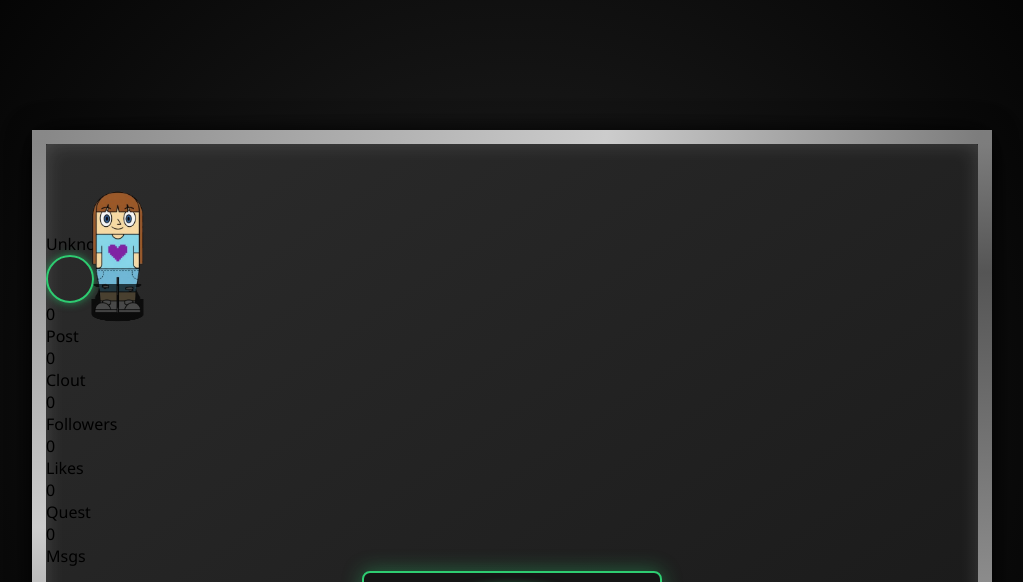
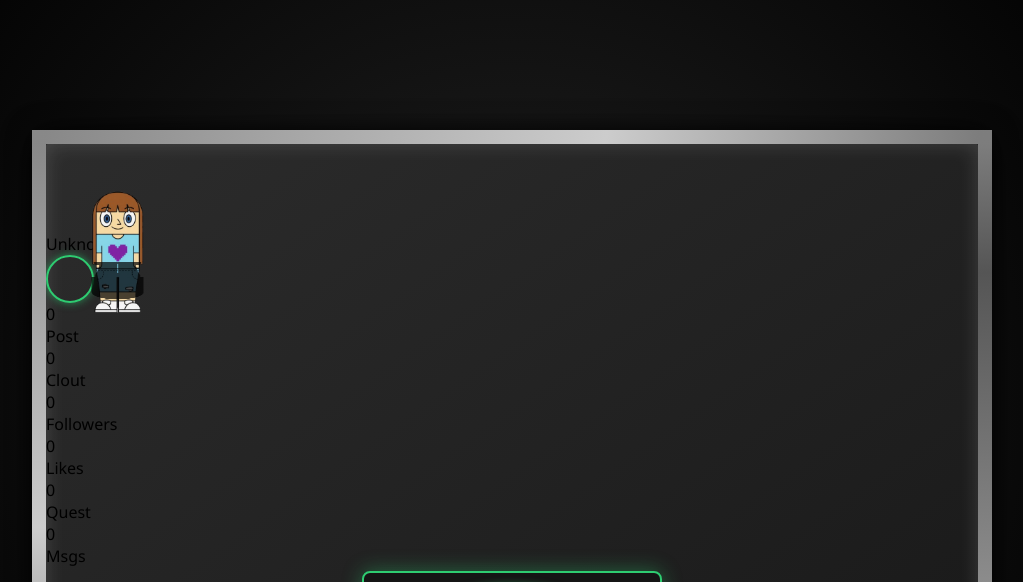
Before and after one commit to DjPressPlay/MetaMEdia, a website with bundled scripts: page public/homeroom.html in a window 1280 px wide. Shown: the top 582 px of the page, without its empty margins (128-1151 px from the left). Built offline with nearby package versions, Linux system fonts and the light colour scheme.

Commit message:
Update homeroom.html

```diff
--- a/public/homeroom.html
+++ b/public/homeroom.html
@@ -154,7 +154,7 @@
 
 .shadow-img {
   position: absolute;
-  bottom: -23%;             /* lift shadow up by 12% of height */
+  bottom: -13%;             /* lift shadow up by 12% of height */
   left: 50%;
   transform: translateX(-50%) scaleY(-0.3);
   width: 100%;
```
